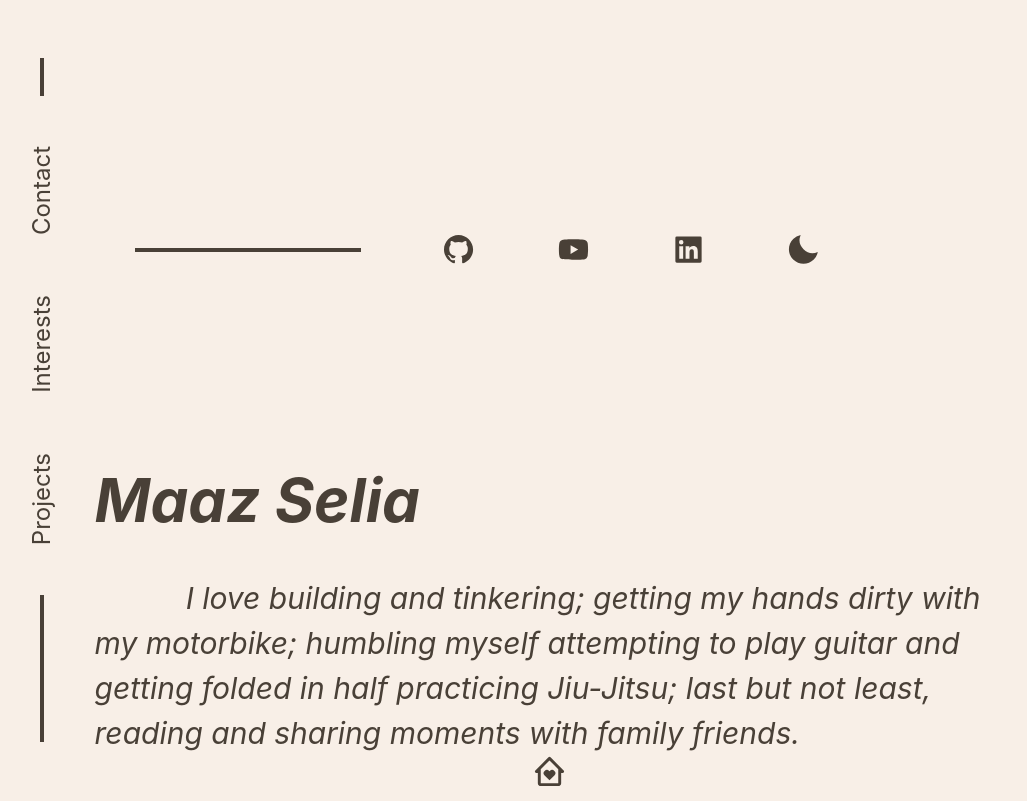
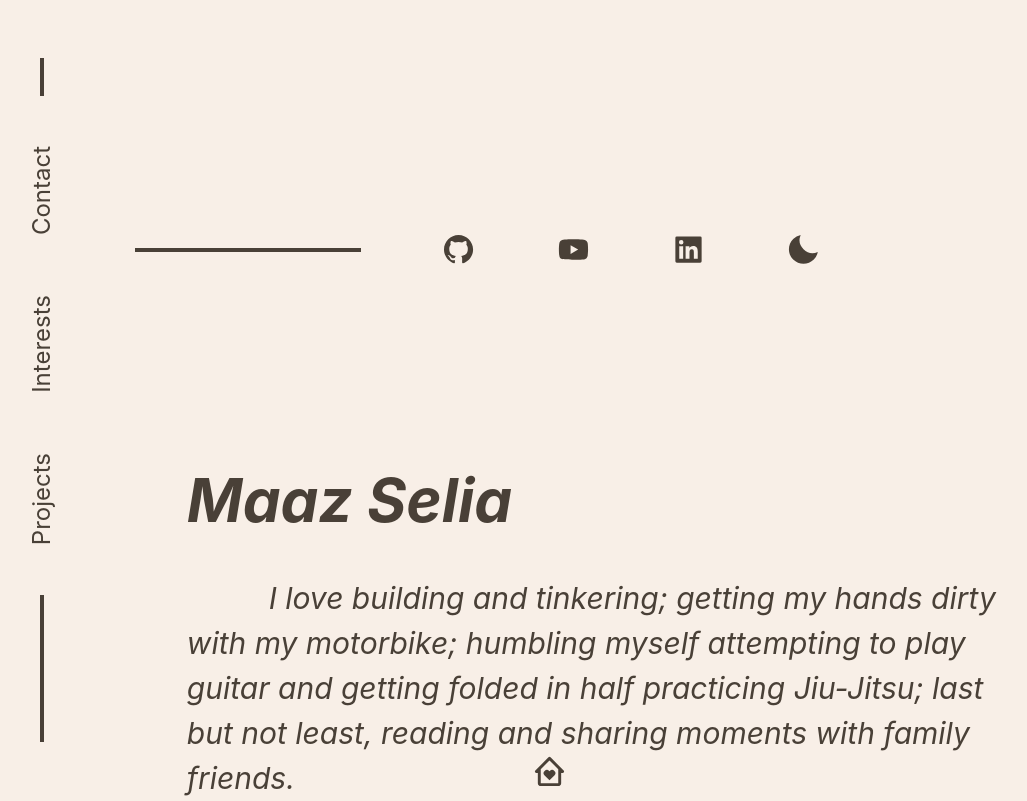
Before and after one commit to Maaz-Selia/my-site, a React (Vite) app: page / in a window 1280 px wide. Shown: the whole page, without its empty margins (90-1117 px from the left). Built offline with nearby package versions, Linux system fonts and the light colour scheme.

Commit message:
Added dynamic component rendering in view

```diff
--- a/src/components/Homepage.tsx
+++ b/src/components/Homepage.tsx
@@ -3,8 +3,15 @@ import NavBar from './NavBar';
 import LinkBar from './LinkBar';
 import TextBody from './TextBody';
 import { BiHomeHeart } from "react-icons/bi";
+import { ReactComponentElement, useState } from 'react';
+import MainView from './MainView';
 
 const Homepage = () => {
+
+    const [ currentView, setCurrentView ] = useState<JSX.Element>(<MainView />);
+
+
+
 
     return (
         <Grid h='100vh'
@@ -15,13 +22,8 @@ const Homepage = () => {
         <GridItem colStart={2} colSpan={1} rowStart={2} rowSpan={12}>
             <NavBar />
         </GridItem>
-        <GridItem colStart={3} colSpan={8} rowStart={5} rowSpan={1}>
-            <LinkBar />
-        </GridItem>
-        <GridItem colStart={3} colSpan={10} rowStart={9} rowSpan={3}>
-            <TextBody />
-        </GridItem>
-        <GridItem colStart={7} colSpan={2} rowStart={14} rowSpan={1}>
+        {currentView}
+        <GridItem colStart={7} colSpan={2} rowStart={14} rowSpan={1} onClick={() => setCurrentView(<MainView />)}>
             <HStack justifyContent='center'><BiHomeHeart size={35} /></HStack>
         </GridItem>
         </Grid>
--- /dev/null
+++ b/src/components/MainView.tsx
@@ -0,0 +1,18 @@
+import { GridItem } from '@chakra-ui/react'
+import LinkBar from './LinkBar'
+import TextBody from './TextBody'
+
+const MainView = () => {
+  return (
+    <>
+        <GridItem colStart={3} colSpan={8} rowStart={5} rowSpan={1}>
+            <LinkBar />
+        </GridItem>
+        <GridItem colStart={4} colSpan={9} rowStart={9} rowSpan={3}>
+            <TextBody />
+        </GridItem>
+    </>
+  )
+}
+
+export default MainView
```
